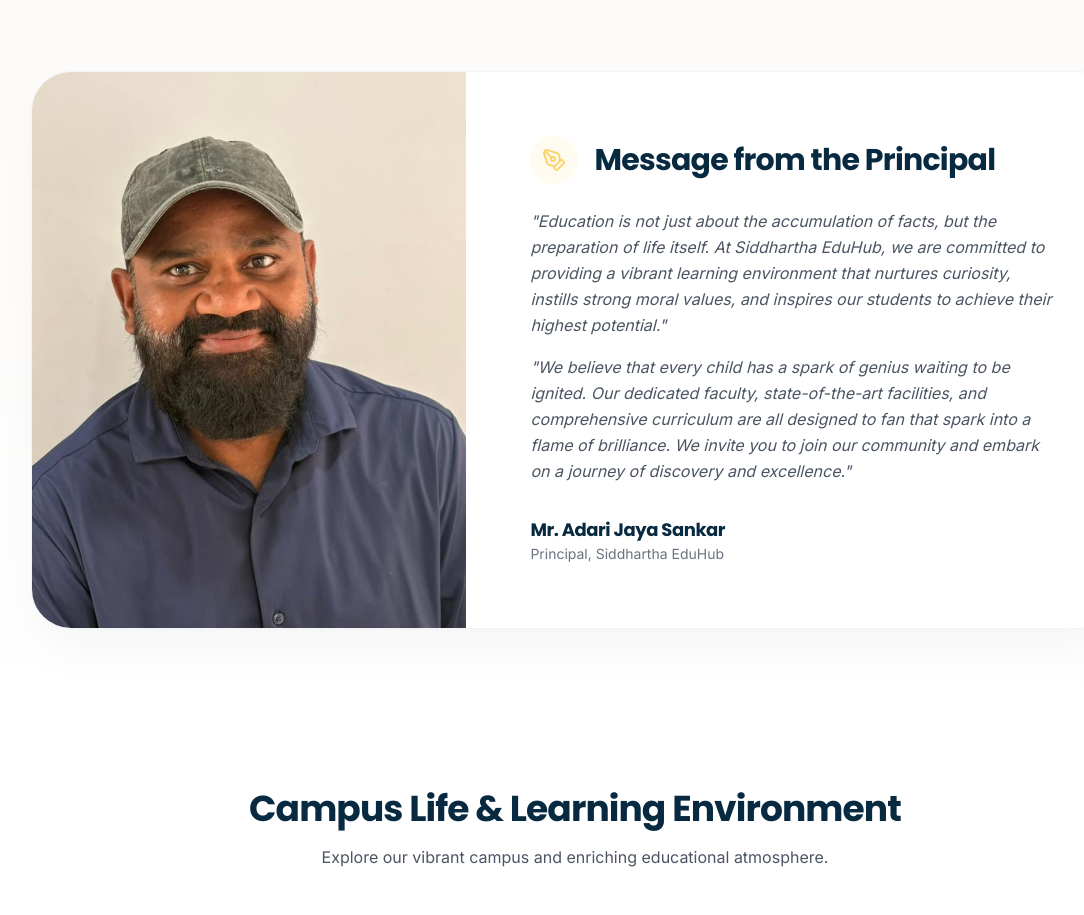
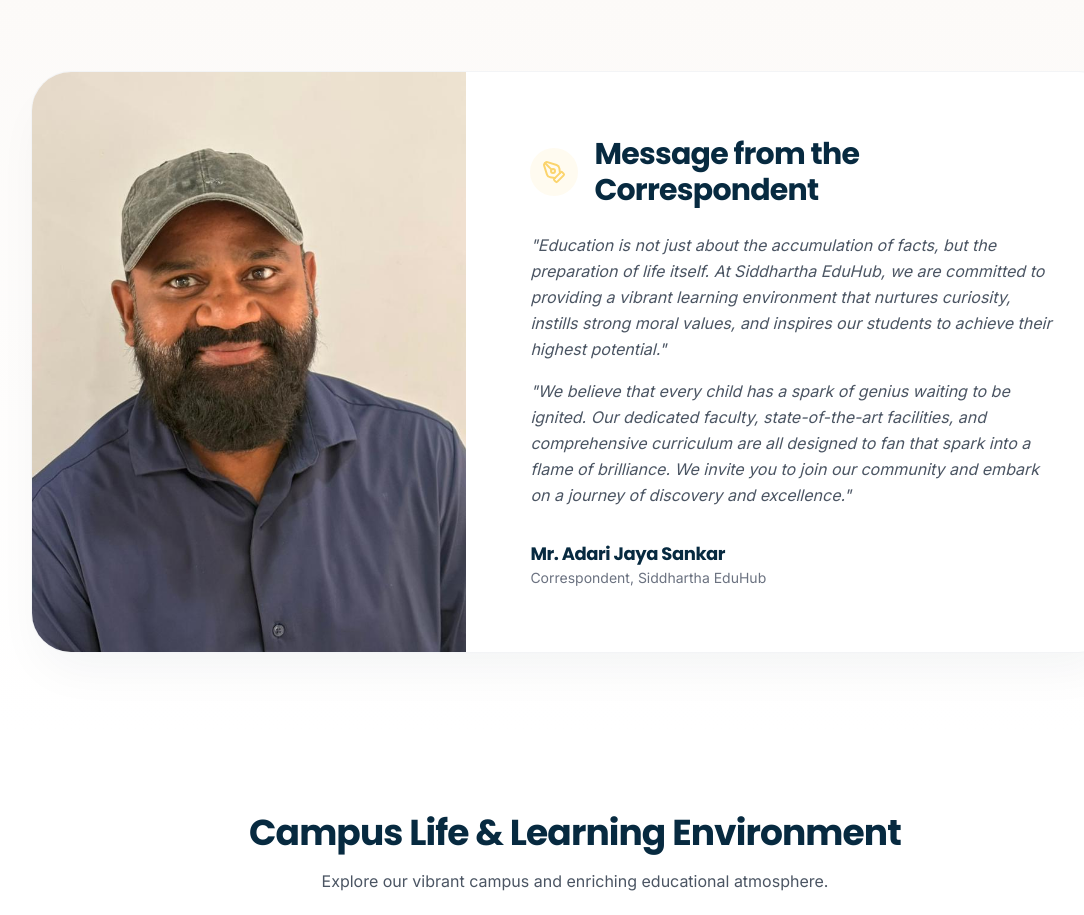
Before and after one commit to mohanteja781112/Siddhartha-EduHub, a React (Vite) app in the folder frontend/: page /about in a window 1280 px wide. Shown: the part 2440-3355 px from the top of the page, without its empty margins (65-1149 px from the left). Built offline with nearby package versions, Linux system fonts and the light colour scheme; no server answers.

Commit message:
Update title from Principal to Correspondent in AboutUs page

```diff
--- a/frontend/src/pages/AboutUs.jsx
+++ b/frontend/src/pages/AboutUs.jsx
@@ -280,7 +280,7 @@ const AboutUs = () => {
                 <div className="absolute inset-0 bg-gradient-to-t from-black/60 to-transparent lg:hidden"></div>
                 <div className="absolute bottom-6 left-6 lg:hidden text-white">
                   <h4 className="text-xl font-bold font-poppins">Dr. Adari Jaya sankar</h4>
-                  <p className="text-white/80 text-sm">Principal, Siddhartha EduHub</p>
+                  <p className="text-white/80 text-sm">Correspondent, Siddhartha EduHub</p>
                 </div>
               </div>
               <div className="lg:col-span-3 p-10 md:p-16 flex flex-col justify-center">
@@ -288,7 +288,7 @@ const AboutUs = () => {
                   <div className="w-12 h-12 bg-edu-gold/10 rounded-full flex items-center justify-center shrink-0 text-edu-gold">
                     <PenTool size={24} />
                   </div>
-                  <h3 className="text-2xl md:text-3xl font-poppins font-bold text-edu-navy">Message from the Principal</h3>
+                  <h3 className="text-2xl md:text-3xl font-poppins font-bold text-edu-navy">Message from the Correspondent</h3>
                 </div>
                 <div className="space-y-4 text-gray-600 italic leading-relaxed mb-8">
                   <p>
@@ -300,7 +300,7 @@ const AboutUs = () => {
                 </div>
                 <div className="hidden lg:block">
                   <h4 className="text-lg font-bold font-poppins text-edu-navy">Mr. Adari Jaya Sankar</h4>
-                  <p className="text-gray-500 text-sm">Principal, Siddhartha EduHub</p>
+                  <p className="text-gray-500 text-sm">Correspondent, Siddhartha EduHub</p>
                 </div>
               </div>
             </div>
```
